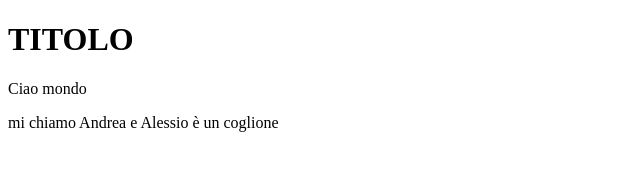
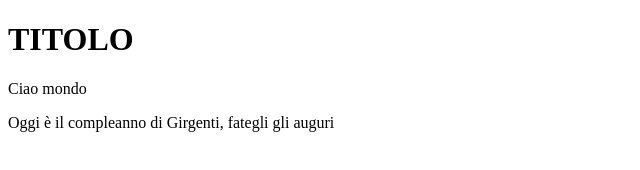
Before and after one commit to AndreaLucenti05/Repostory1, a plain HTML site: page index.html in a window 1280 px wide. Shown: the whole page, without its empty margins (0-640 px from the left). Drawn offline with Linux system fonts and the light colour scheme.

Commit message:
Pagina HTML
modifica del secondo paragrafo

```diff
--- a/index.html
+++ b/index.html
@@ -6,6 +6,6 @@
   <body>
     <h1> TITOLO </h1>
     <p> Ciao mondo </p>
-    <p> mi chiamo Andrea e Alessio è un coglione </p>
+    <p> Oggi è il compleanno di Girgenti, fategli gli auguri </p>
   </body>
 </html>
```
